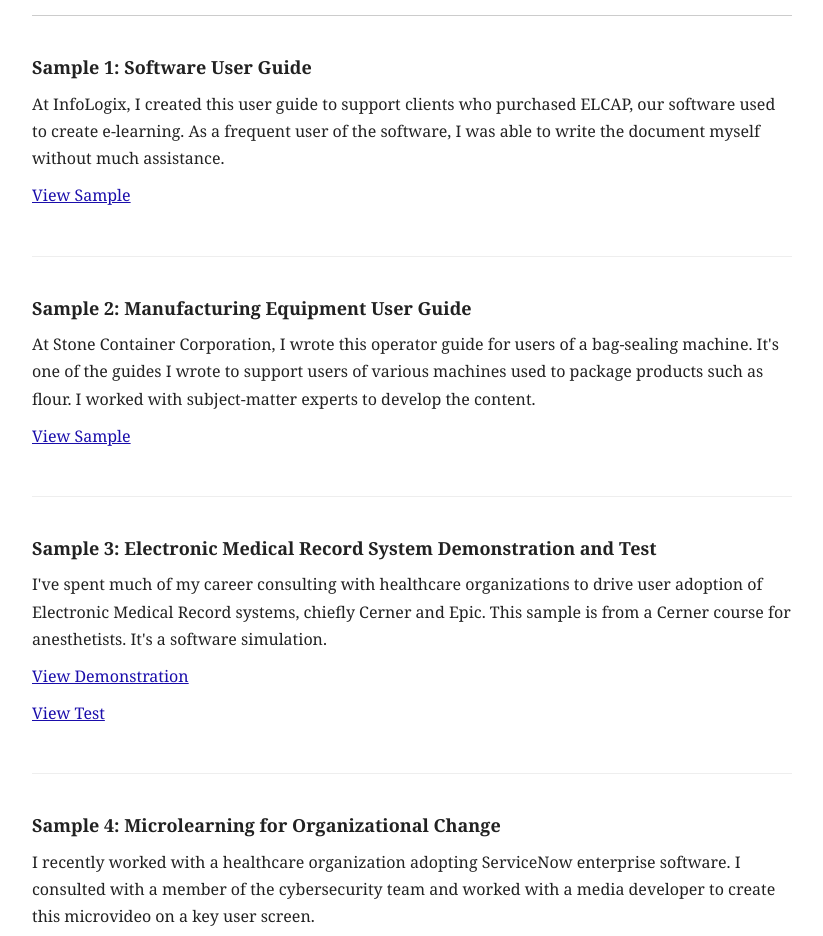
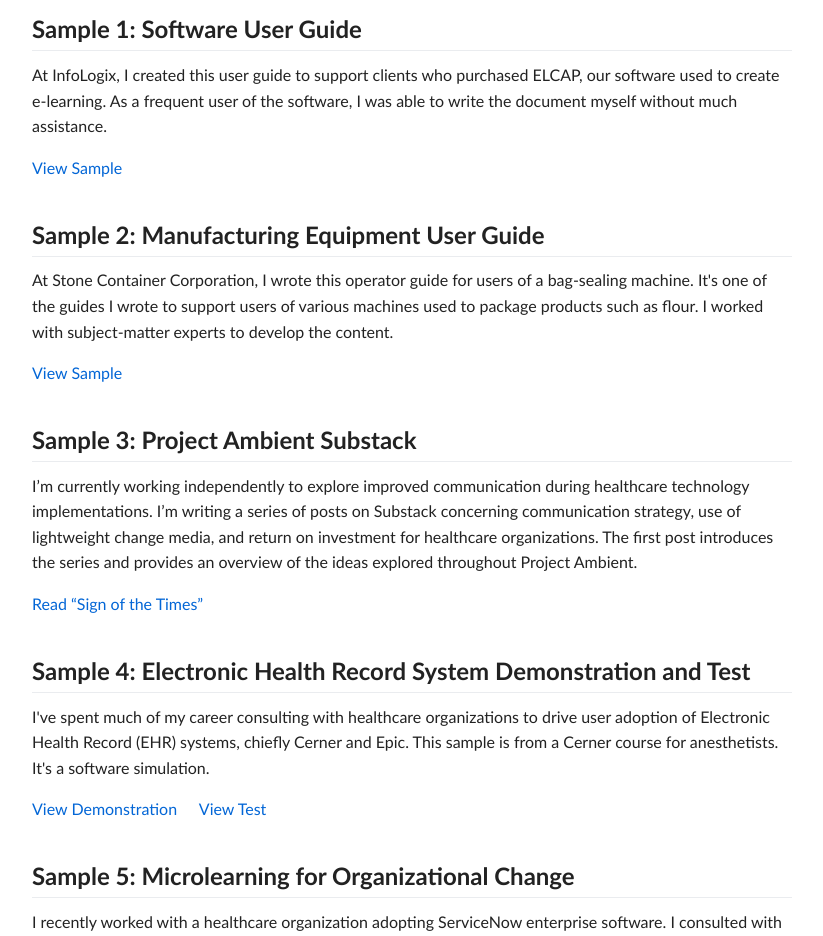
Before and after one commit to jimcoylejr/tw_portfolio2, a plain HTML site: page index.html in a window 1280 px wide. Shown: the part 101-1037 px from the top of the page, without its empty margins (228-1051 px from the left). Drawn offline with Linux system fonts and the light colour scheme.

Commit message:
Add files via upload

```diff
--- a/index.html
+++ b/index.html
@@ -1,100 +1,86 @@
-<!DOCTYPE html>
+<!doctype html>
 <html lang="en">
 <head>
-  <meta charset="UTF-8" />
-  <meta name="viewport" content="width=device-width, initial-scale=1.0"/>
+  <meta charset="utf-8">
+  <meta name="viewport" content="width=device-width, initial-scale=1">
   <title>Portfolio: Jim Coyle</title>
   <style>
     body {
-      background-color: #ffffff;
-      font-family: Georgia, "Times New Roman", serif;
+      margin: 40px auto;
+      max-width: 760px;
+      padding: 0 20px;
+      color: #222;
+      background: #fff;
+      font-family: Calibri, "Segoe UI", Arial, sans-serif;
+      line-height: 1.6;
       font-size: 16px;
-      line-height: 1.7;
-      color: #222222;
-      max-width: 760px;
-      margin: 60px auto;
-      padding: 0 24px 60px 24px;
     }
 
     h1 {
-      font-size: 26px;
-      font-weight: bold;
-      margin-bottom: 36px;
-      border-bottom: 1px solid #cccccc;
-      padding-bottom: 12px;
+      font-size: 2em;
+      margin: 0 0 1.1em;
+      font-weight: 600;
+      line-height: 1.25;
     }
 
     h2 {
-      font-size: 18px;
-      font-weight: bold;
-      margin-top: 36px;
-      margin-bottom: 8px;
+      font-size: 1.5em;
+      margin: 1.4em 0 0.45em;
+      padding-bottom: 0.25em;
+      border-bottom: 1px solid #eaecef;
+      font-weight: 600;
+      line-height: 1.25;
     }
 
     p {
-      margin: 0 0 10px 0;
+      margin: 0 0 1em;
     }
 
     a {
-      color: #1a0dab;
+      color: #0366d6;
+      text-decoration: none;
+    }
+
+    a:hover {
       text-decoration: underline;
     }
 
-    a:hover {
-      color: #c00000;
+    .links {
+      margin-top: 0.35em;
+      margin-bottom: 0.9em;
     }
 
-    .sample {
-      margin-bottom: 36px;
-      padding-bottom: 36px;
-      border-bottom: 1px solid #eeeeee;
-    }
-
-    .sample:last-child {
-      border-bottom: none;
-    }
-
-    .link-line {
-      margin-top: 10px;
+    .links a {
+      display: inline-block;
+      margin-right: 1.1em;
+      margin-bottom: 0.35em;
     }
   </style>
 </head>
 <body>
-
   <h1>Portfolio: Jim Coyle</h1>
 
-  <div class="sample">
-    <h2>Sample 1: Software User Guide</h2>
-    <p>At InfoLogix, I created this user guide to support clients who purchased ELCAP, our software used to create e-learning. As a frequent user of the software, I was able to write the document myself without much assistance.</p>
-    <p class="link-line"><a href="https://jimcoylejr.github.io/user_guide_sample/ELCAP_user_guide.pdf" target="_blank" rel="noopener noreferrer">View Sample</a></p>
-  </div>
+  <h2>Sample 1: Software User Guide</h2>
+  <p>At InfoLogix, I created this user guide to support clients who purchased ELCAP, our software used to create e-learning. As a frequent user of the software, I was able to write the document myself without much assistance.</p>
+  <p class="links"><a target="_blank" rel="noopener noreferrer" href="https://jimcoylejr.github.io/user_guide_sample/ELCAP_user_guide.pdf">View Sample</a></p>
 
-  <div class="sample">
-    <h2>Sample 2: Manufacturing Equipment User Guide</h2>
-    <p>At Stone Container Corporation, I wrote this operator guide for users of a bag-sealing machine. It's one of the guides I wrote to support users of various machines used to package products such as flour. I worked with subject-matter experts to develop the content.</p>
-    <p class="link-line"><a href="https://jimcoylejr.github.io/TW_operator_guide/operator_guide.pdf" target="_blank" rel="noopener noreferrer">View Sample</a></p>
-  </div>
+  <h2>Sample 2: Manufacturing Equipment User Guide</h2>
+  <p>At Stone Container Corporation, I wrote this operator guide for users of a bag-sealing machine. It's one of the guides I wrote to support users of various machines used to package products such as flour. I worked with subject-matter experts to develop the content.</p>
+  <p class="links"><a target="_blank" rel="noopener noreferrer" href="https://jimcoylejr.github.io/TW_operator_guide/operator_guide.pdf">View Sample</a></p>
 
-  <div class="sample">
-    <h2>Sample 3: Electronic Medical Record System Demonstration and Test</h2>
-    <p>I've spent much of my career consulting with healthcare organizations to drive user adoption of Electronic Medical Record systems, chiefly Cerner and Epic. This sample is from a Cerner course for anesthetists. It's a software simulation.</p>
-    <p class="link-line"><a href="https://jimcoylejr.github.io/clinicaldemo05/" target="_blank" rel="noopener noreferrer">View Demonstration</a></p>
-    <p class="link-line"><a href="https://jimcoylejr.github.io/clinicaltest_01/" target="_blank" rel="noopener noreferrer">View Test</a></p>
-  </div>
+  <h2>Sample 3: Project Ambient Substack</h2>
+  <p>I’m currently working independently to explore improved communication during healthcare technology implementations. I’m writing a series of posts on Substack concerning communication strategy, use of lightweight change media, and return on investment for healthcare organizations. The first post introduces the series and provides an overview of the ideas explored throughout Project Ambient.</p>
+  <p class="links"><a target="_blank" rel="noopener noreferrer" href="https://substack.com/@jimcoylejr/p-196124591">Read “Sign of the Times”</a></p>
 
-  <div class="sample">
-    <h2>Sample 4: Microlearning for Organizational Change</h2>
-    <p>I recently worked with a healthcare organization adopting ServiceNow enterprise software. I consulted with a member of the cybersecurity team and worked with a media developer to create this microvideo on a key user screen.</p>
-    <p class="link-line"><a href="https://jimcoylejr.github.io/microvideo_01/" target="_blank" rel="noopener noreferrer">View Video</a></p>
-  </div>
+  <h2>Sample 4: Electronic Health Record System Demonstration and Test</h2>
+  <p>I've spent much of my career consulting with healthcare organizations to drive user adoption of Electronic Health Record (EHR) systems, chiefly Cerner and Epic. This sample is from a Cerner course for anesthetists. It's a software simulation.</p>
+  <p class="links">
+    <a target="_blank" rel="noopener noreferrer" href="https://jimcoylejr.github.io/clinicaldemo05/">View Demonstration</a>
+    <a target="_blank" rel="noopener noreferrer" href="https://jimcoylejr.github.io/clinicaltest_01/">View Test</a>
+  </p>
 
-  <div class="sample">
-    <h2>Sample 5: Product Video</h2>
-    <p>At InfoLogix, I worked with a talented media developer to create a sales video for software that tracks an enterprise's mobile devices. I collaborated with software developers to write the script and moved the video through reviews with senior management.</p>
-    <p>I'm sharing the video to show my ability to familiarize customers with products.</p>
-    <p><em>Note: After pressing Play, you may need to turn on the audio.</em></p>
-    <p class="link-line"><a href="https://vimeo.com/1163403263?share=copy&fl=sv&fe=ci" target="_blank" rel="noopener noreferrer">View Video</a></p>
-  </div>
-
+  <h2>Sample 5: Microlearning for Organizational Change</h2>
+  <p>I recently worked with a healthcare organization adopting ServiceNow enterprise software. I consulted with a member of the cybersecurity team and worked with a media developer to create this microvideo on a key user screen.</p>
+  <p class="links"><a target="_blank" rel="noopener noreferrer" href="https://jimcoylejr.github.io/microvideo_01/">View Video</a></p>
 </body>
 </html>
```
